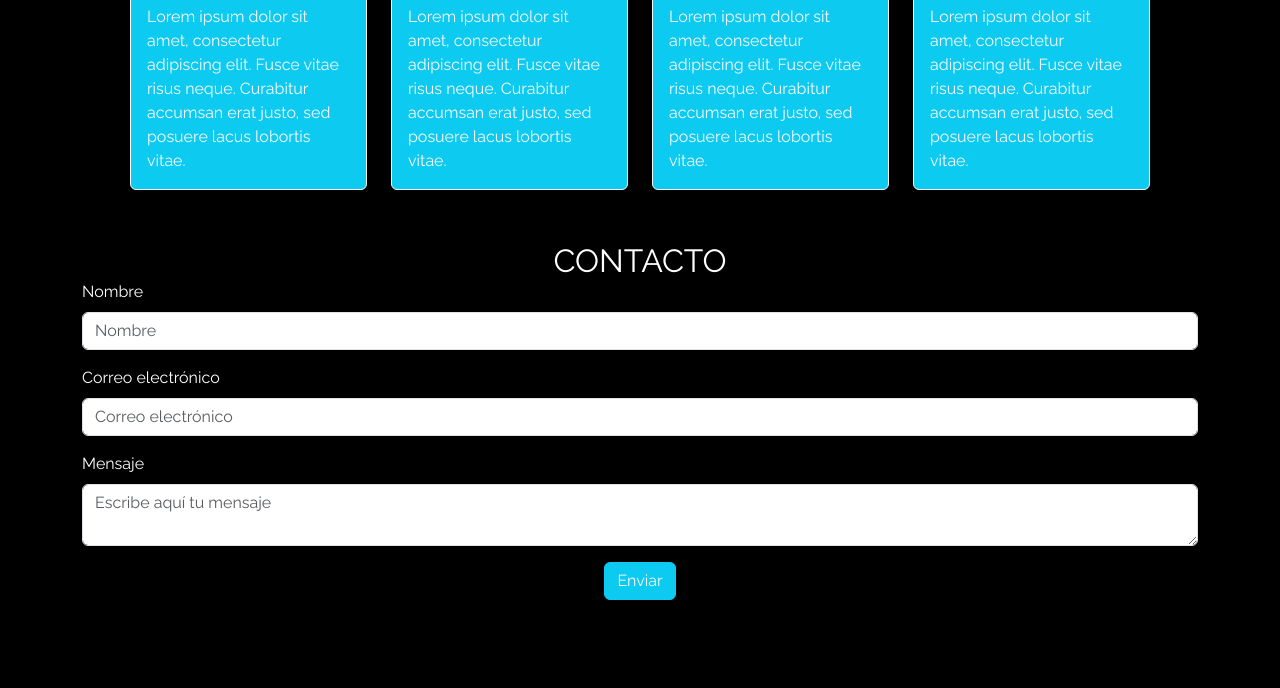
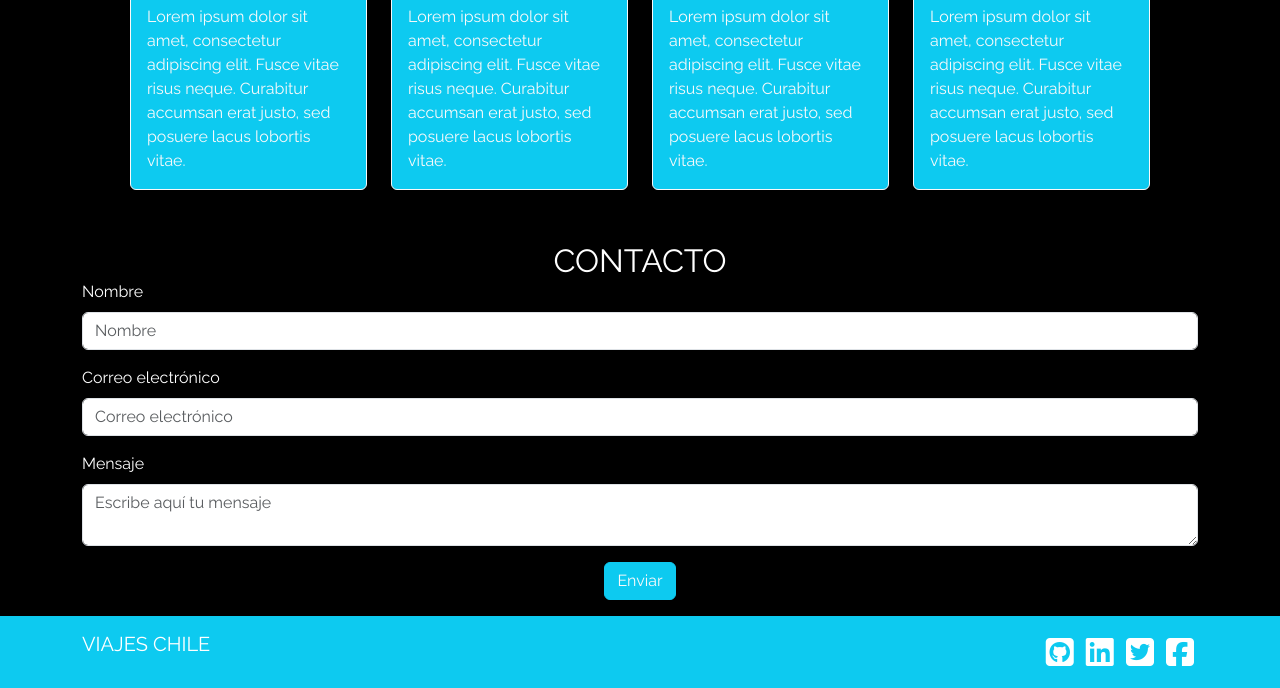
Before and after one commit to JCGutierrezConcha/viajes-chile, a plain HTML site: page index.html in a window 1280 px wide. Shown: the part 1845-2533 px from the top of the page. Before the commit the page ends 2461 px from the top, so only its background shows below. Drawn offline with nearby package versions, Linux system fonts and the light colour scheme.

Commit message:
Agrega footer con iconos

```diff
--- a/index.html
+++ b/index.html
@@ -234,6 +234,19 @@
         </form>
     </section>
 
+    <!--Footer del sitio con iconos-->
+    <footer class="bg-info p-3 mt-3">
+        <div class="container d-flex">
+            <h5>VIAJES CHILE</h5>
+            <div class="ms-auto">
+                <i class="fa-brands fa-square-github fa-2x p-1"></i>
+                <i class="fa-brands fa-linkedin fa-2x p-1"></i>
+                <i class="fa-brands fa-square-twitter fa-2x p-1"></i>
+                <i class="fa-brands fa-square-facebook fa-2x p-1"></i>
+            </div>
+        </div>
+    </footer>
+
     <!--Integrando Jquery -->
     <script src="https://code.jquery.com/jquery-3.7.1.min.js"
         integrity="sha256-/JqT3SQfawRcv/BIHPThkBvs0OEvtFFmqPF/lYI/Cxo=" crossorigin="anonymous"></script>
```
